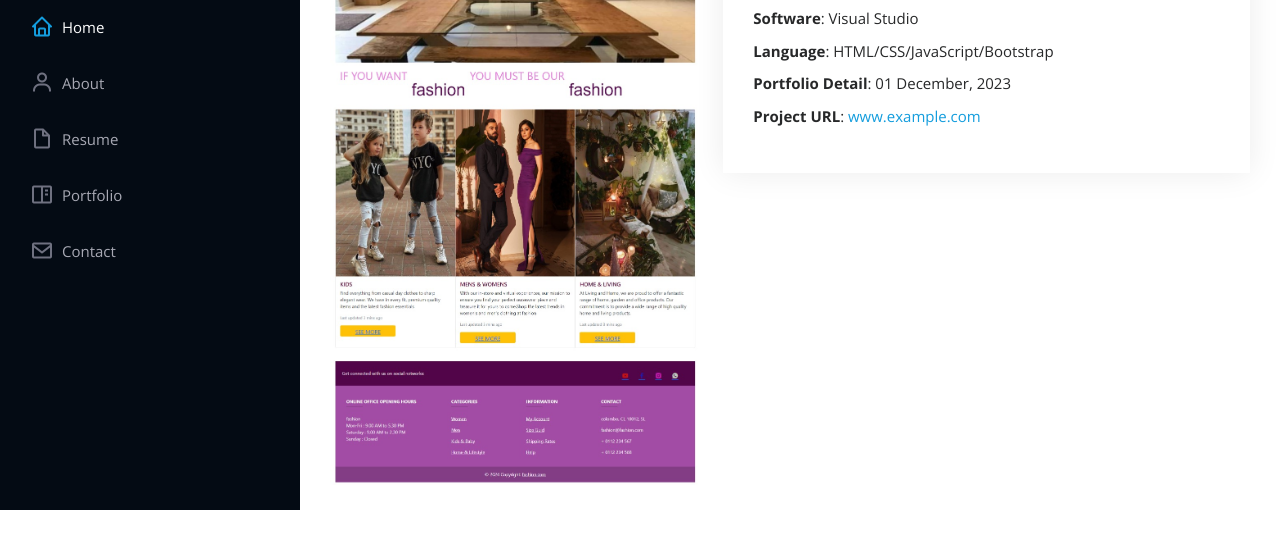
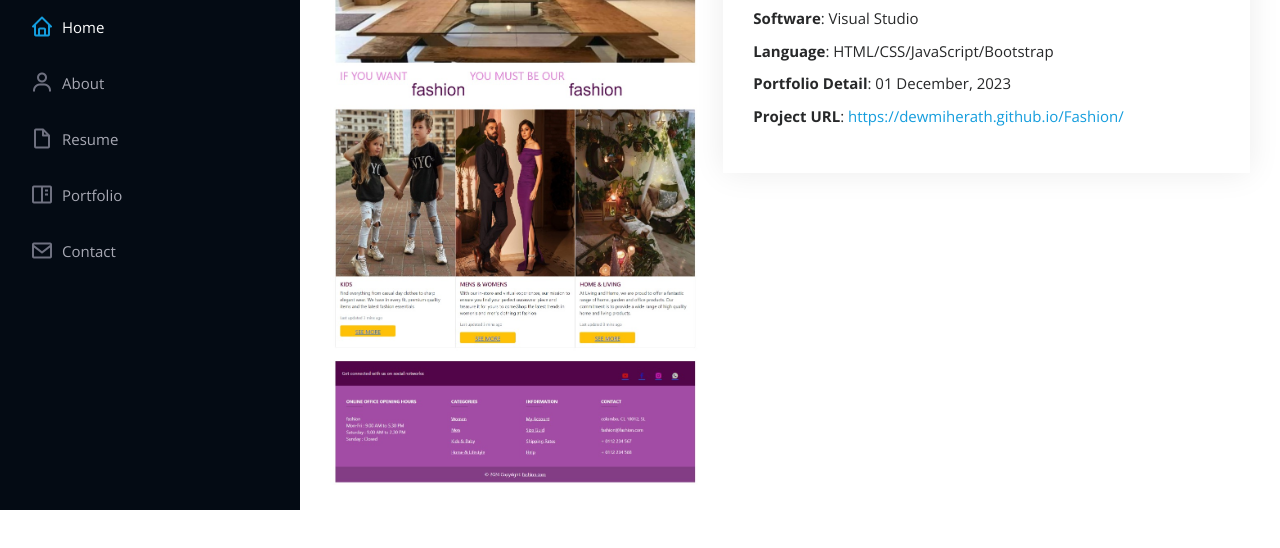
Before and after one commit to dewmiherath/Portfolio, a plain HTML site: page fashionWEBSITE.html in a window 1280 px wide. Shown: the part 290-838 px from the top of the page. Drawn offline with nearby package versions, Linux system fonts and the light colour scheme.

Commit message:
Update fashionWEBSITE.html

```diff
--- a/fashionWEBSITE.html
+++ b/fashionWEBSITE.html
@@ -110,7 +110,7 @@
                 <li><strong>Software</strong>: Visual Studio</li>
                 <li><strong>Language</strong>: HTML/CSS/JavaScript/Bootstrap</li>
                 <li><strong>Portfolio Detail</strong>: 01 December, 2023</li>
-                <li><strong>Project URL</strong>: <a href="https://dewmiherath.github.io/Fashion/">www.example.com</a></li>
+                <li><strong>Project URL</strong>: <a href="https://dewmiherath.github.io/Fashion/">https://dewmiherath.github.io/Fashion/</a></li>
               </ul>
             </div>
           </div>
```
